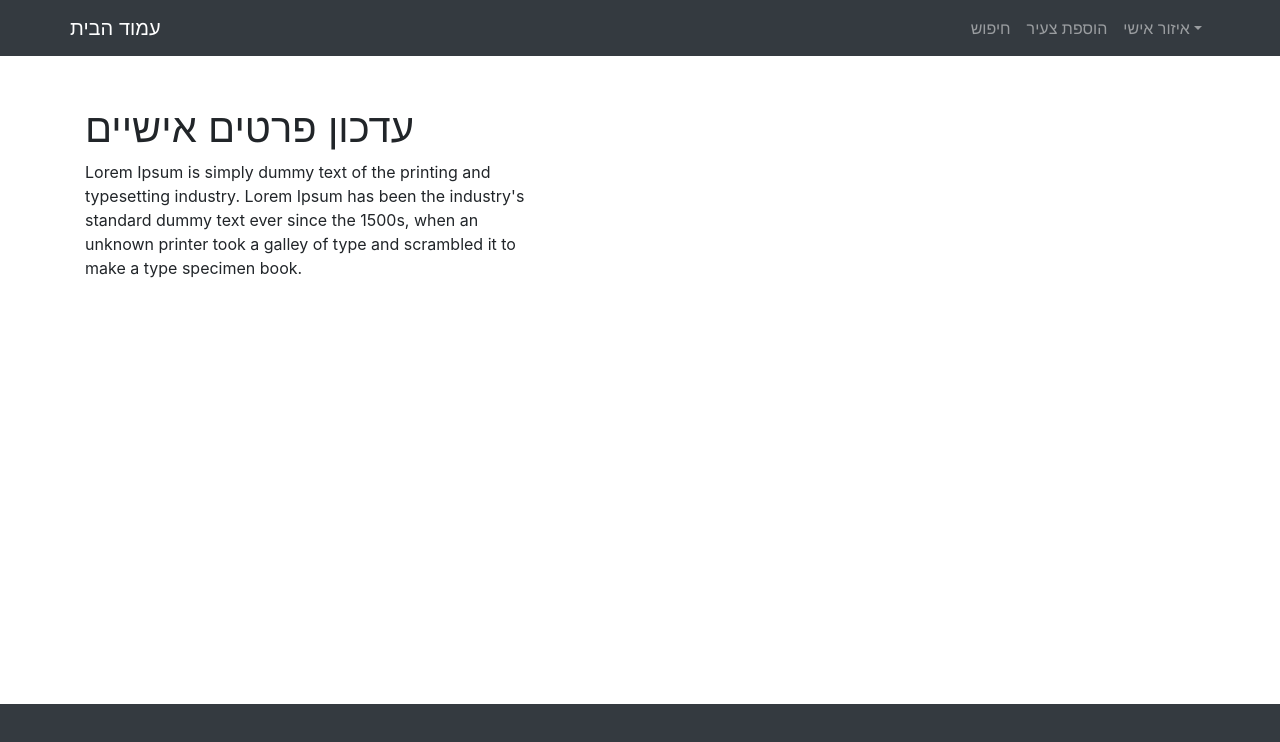
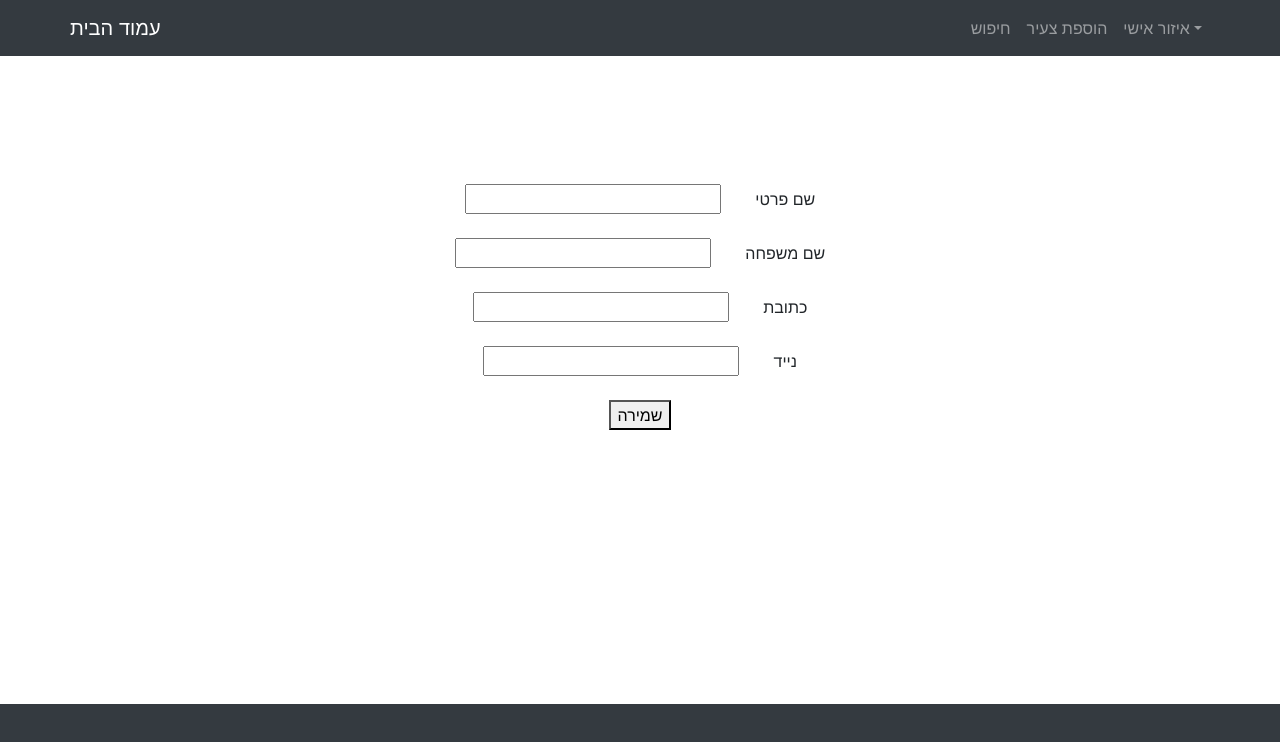
Before and after one commit to bashairam/shelter, a React (Create React App) app in the folder react-app/: page /user in a window 1280 px wide. Shown: the top 742 px of the page. Built offline with nearby package versions, Linux system fonts and the light colour scheme.

Commit message:
html user

```diff
--- /dev/null
+++ b/react-app/src/components/User.css
@@ -0,0 +1,10 @@
+.user{
+    text-align: center;
+    margin: 10%;
+}
+.input{
+    /* margin-right: 10%; */
+}
+.text{
+    margin-left: 30px;
+}
--- a/react-app/src/components/User.jsx
+++ b/react-app/src/components/User.jsx
@@ -1,21 +1,24 @@
 import React from "react";
-
+import "./User.css"
 function User() {
   return (
     <div className="user">
-      <div class="container">
-        <div class="row align-items-center my-5">
-          <div class="col-lg-5">
-            <h1 class="font-weight-light">עדכון פרטים אישיים</h1>
-            <p>
-              Lorem Ipsum is simply dummy text of the printing and typesetting
-              industry. Lorem Ipsum has been the industry's standard dummy text
-              ever since the 1500s, when an unknown printer took a galley of
-              type and scrambled it to make a type specimen book.
-            </p>
-          </div>
-        </div>
-      </div>
+    <form>
+       <input className="input"></input>  <a className="text">שם פרטי</a>
+        <br></br>
+        <br></br>
+        <input className="input"></input> <a className ="text">שם משפחה </a>
+        <br></br>
+        <br></br>
+        <input className="input"></input> <a className ="text"> כתובת </a>
+         <br></br>
+         <br></br>
+         <input className="input"></input> <a className ="text"> נייד  </a>
+         <br></br>
+         <br></br>
+         <button>שמירה</button>
+
+    </form>
     </div>
   );
 }
```
